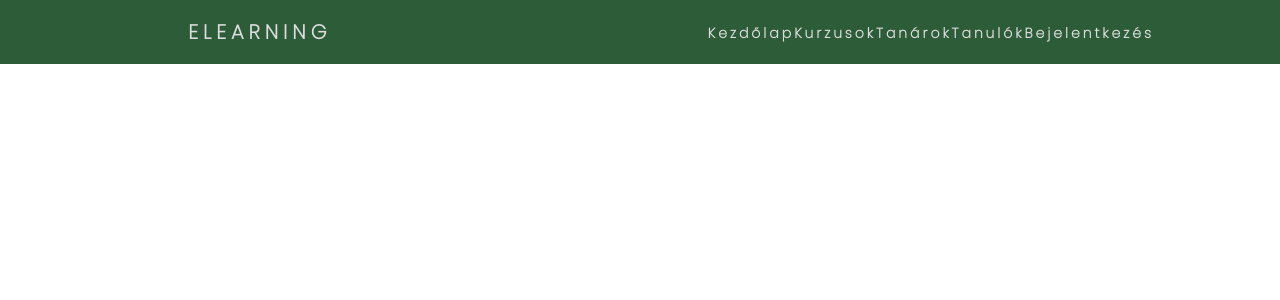
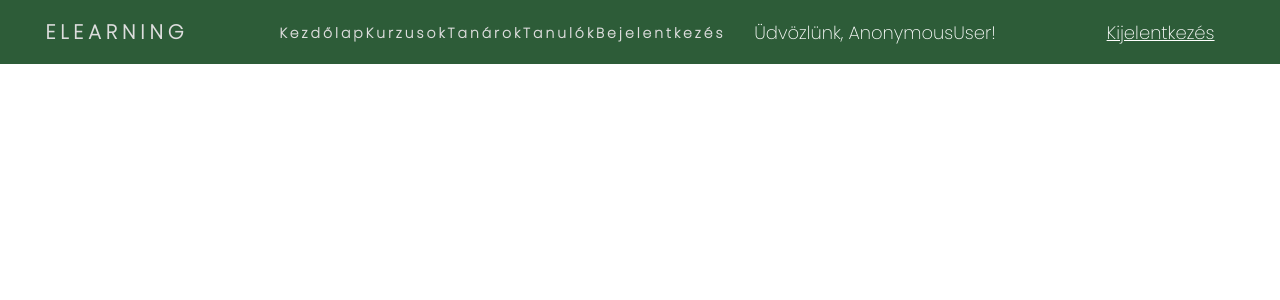
Before and after one commit to prokajkristof/Husi, a Django app: page / in a window 1280 px wide. Shown: the top 300 px of the page. Run offline with Django 4.2, Linux system fonts and the light colour scheme; some libraries are stand-ins or nearby versions.

Commit message:
Adding hello message and logout to header

```diff
--- a/elearning/urls.py
+++ b/elearning/urls.py
@@ -6,6 +6,7 @@ urlpatterns = [
     path('', views.index, name='index'),
     path('register/', views.registerPage, name="register"),
     path('login/', views.loginPage, name="login"),
+    path('logout/', views.logoutUser, name ="logout"),
 
 
 ]
--- a/elearning/views.py
+++ b/elearning/views.py
@@ -41,3 +41,7 @@ def loginPage(request):
 
     context = {}
     return render(request, 'accounts/login.html', context)
+
+def logoutUser(request):
+    logout(request)
+    return redirect('login')
--- a/templates/elearning/header.html
+++ b/templates/elearning/header.html
@@ -1,3 +1,11 @@
+<style>
+    .hello-msg{
+    font-size: 18px;
+    color: #fff;
+    margin-right: 20px;
+    }
+
+</style>
 
 <nav>
     <div class="logo">
@@ -8,7 +16,7 @@
         <li> <a href="#">Kurzusok</a></li>
         <li> <a href="#">Tanárok</a></li>
         <li> <a href="#">Tanulók</a></li>
-        <li> <a href="#">Bejelentkezés</a></li>
+        <li> <a href="login">Bejelentkezés</a></li>
 
     </ul>
 
@@ -17,4 +25,7 @@
         <div class="line2"></div>
         <div class="line3"></div>
     </div>
+
+    <span class="hello-msg">Üdvözlünk, {{request.user}}!</span>
+    <span><a class="hello-msg" href="logout">Kijelentkezés</a></span>
 </nav>
```
